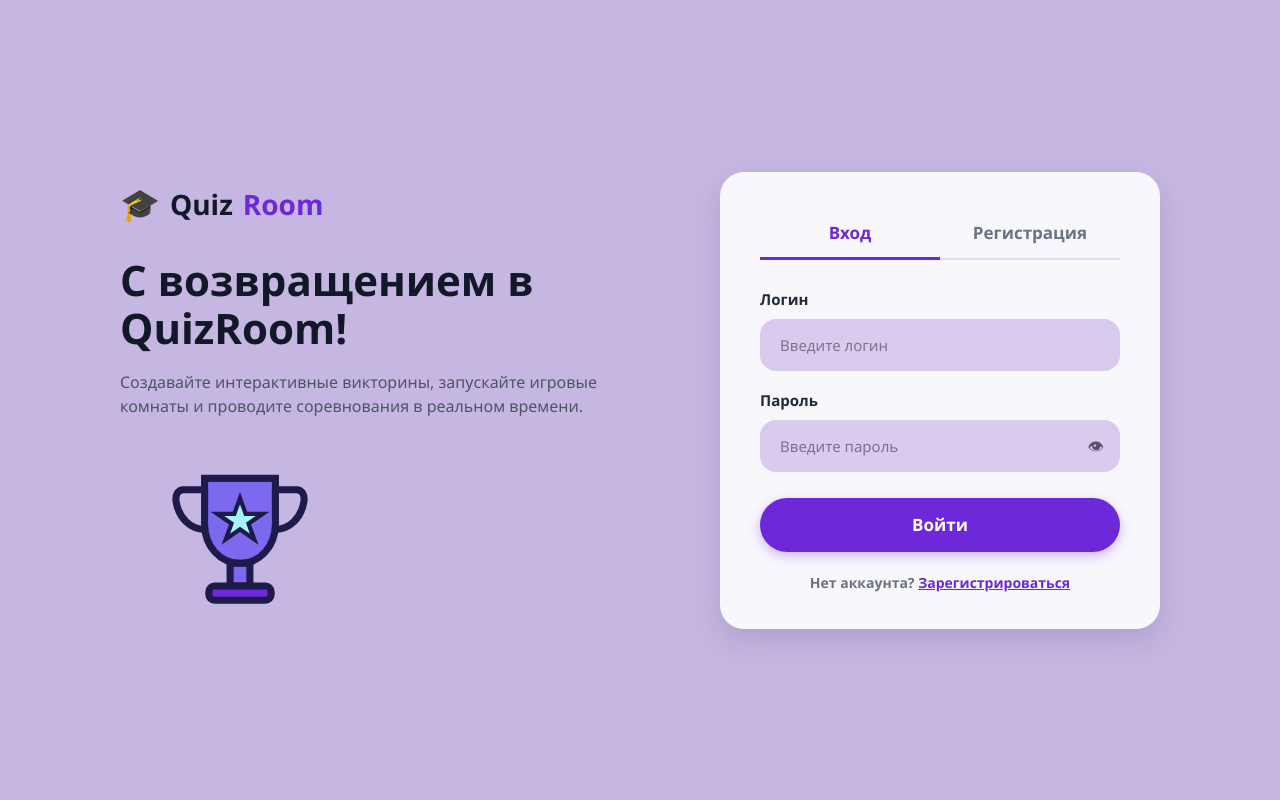
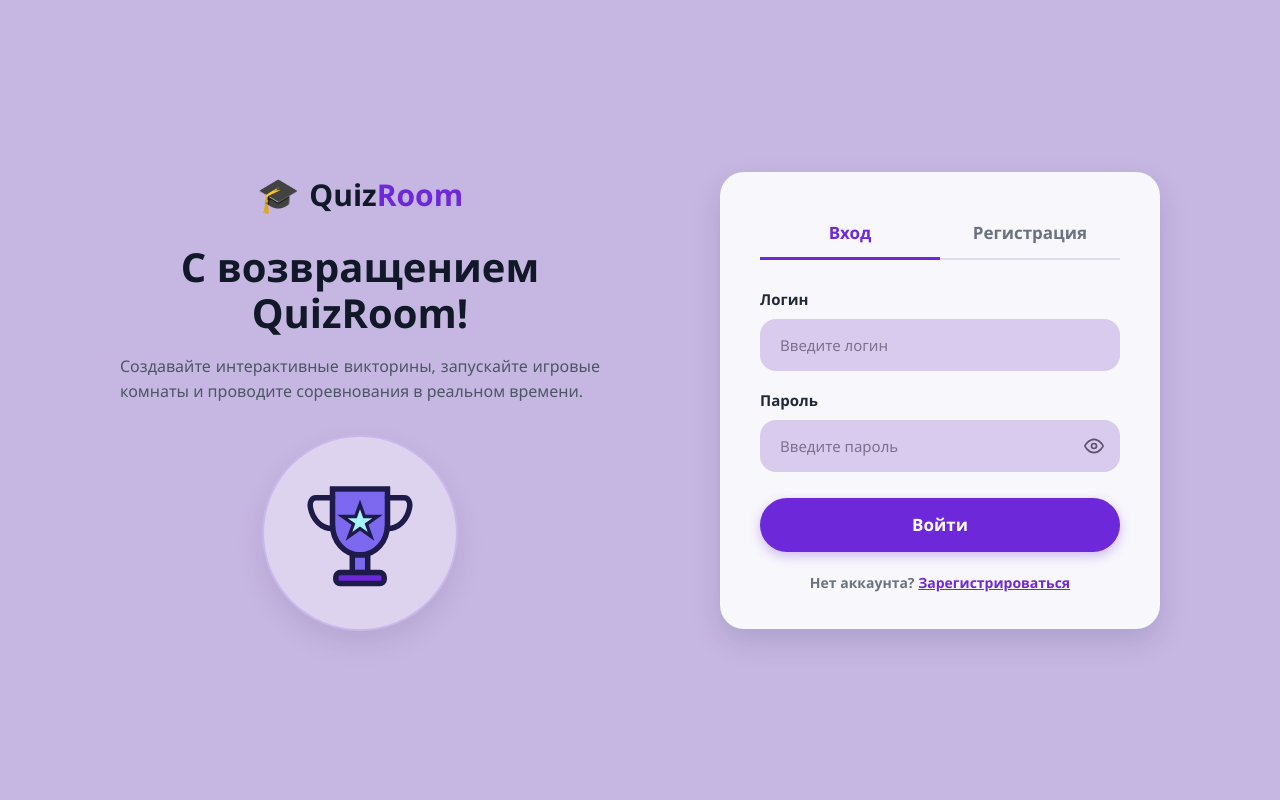
Before and after one commit to Aquamarin69/QuizRoom, an ASP.NET Core app: page /host in a window 1280 px wide. Run offline with ASP.NET Core 8, Linux system fonts and the light colour scheme; style sheets or scripts are compiled from the project's sources.

Commit message:
Обновил кубок и логотип на странице входа

```diff
--- a/QuizRoom.Web/Components/Pages/Host/HostAuth.razor
+++ b/QuizRoom.Web/Components/Pages/Host/HostAuth.razor
@@ -10,15 +10,14 @@
 
 <div class="auth-page">
     <div class="auth-container">
-        @* Левая приветственная колонка согласно макету *@
         <div class="auth-promo">
             <div class="brand-logo">
                 <span class="brand-icon" aria-hidden="true">🎓</span>
-                <span class="brand-dark">Quiz</span><span class="brand-accent">Room</span>
+                <span class="brand-name"><span class="brand-dark">Quiz</span><span class="brand-accent">Room</span></span>
             </div>
 
             <h1 class="promo-title">
-                @(isRegisterMode ? "Добро пожаловать в QuizRoom!" : "С возвращением в QuizRoom!")
+                @(isRegisterMode ? "Добро пожаловать   QuizRoom!" : "С возвращением   QuizRoom!")
             </h1>
 
             <p class="promo-subtitle">
@@ -26,6 +25,7 @@
             </p>
 
             <div class="promo-trophy" aria-hidden="true">
+                <div class="trophy-badge">
                     <svg viewBox="0 0 120 120" class="trophy-svg">
                         <path d="M35 20 H85 V52 C85 68 74 80 60 80 C46 80 35 68 35 52 Z" fill="#7C69EF" stroke="#1E1B4B" stroke-width="5" />
                         <path d="M35 28 H20 C16 28 14 32 15 37 C17 48 25 56 35 56" fill="none" stroke="#1E1B4B" stroke-width="5" stroke-linecap="round" />
@@ -36,8 +36,8 @@
                     </svg>
                 </div>
             </div>
+        </div>
 
-        @* Правая белая карточка с вкладками Вход / Регистрация *@
         <div class="auth-card">
             <div class="auth-tabs">
                 <button type="button"
@@ -52,7 +52,6 @@
                 </button>
             </div>
 
-            @* Вывод ошибки строго из AuthResult.Error *@
             @if (!string.IsNullOrEmpty(errorMessage))
             {
                 <div class="auth-error" role="alert">
@@ -85,8 +84,23 @@
                         <button type="button"
                                 class="toggle-password"
                                 @onclick="TogglePasswordVisibility"
-                                title="Показать или скрыть пароль">
-                            @(showPassword ? "🙈" : "👁")
+                                title="Показать или скрыть пароль"
+                                aria-label="Показать или скрыть пароль">
+                            @if (showPassword)
+                            {
+                                <svg width="20" height="20" viewBox="0 0 24 24" fill="none" stroke="currentColor" stroke-width="2" stroke-linecap="round" stroke-linejoin="round">
+                                    <path d="M17.94 17.94A10.07 10.07 0 0 1 12 20c-7 0-11-8-11-8a18.45 18.45 0 0 1 5.06-5.94" />
+                                    <path d="M9.9 4.24A9.12 9.12 0 0 1 12 4c7 0 11 8 11 8a18.5 18.5 0 0 1-2.16 3.19" />
+                                    <line x1="1" y1="1" x2="23" y2="23" />
+                                </svg>
+                            }
+                            else
+                            {
+                                <svg width="20" height="20" viewBox="0 0 24 24" fill="none" stroke="currentColor" stroke-width="2" stroke-linecap="round" stroke-linejoin="round">
+                                    <path d="M1 12s4-8 11-8 11 8 11 8-4 8-11 8-11-8-11-8z" />
+                                    <circle cx="12" cy="12" r="3" />
+                                </svg>
+                            }
                         </button>
                     </div>
                 </div>
@@ -105,8 +119,23 @@
                             <button type="button"
                                     class="toggle-password"
                                     @onclick="ToggleConfirmPasswordVisibility"
-                                    title="Показать или скрыть пароль">
-                                @(showConfirmPassword ? "🙈" : "👁")
+                                    title="Показать или скрыть пароль"
+                                    aria-label="Показать или скрыть пароль">
+                                @if (showConfirmPassword)
+                                {
+                                    <svg width="20" height="20" viewBox="0 0 24 24" fill="none" stroke="currentColor" stroke-width="2" stroke-linecap="round" stroke-linejoin="round">
+                                        <path d="M17.94 17.94A10.07 10.07 0 0 1 12 20c-7 0-11-8-11-8a18.45 18.45 0 0 1 5.06-5.94" />
+                                        <path d="M9.9 4.24A9.12 9.12 0 0 1 12 4c7 0 11 8 11 8a18.5 18.5 0 0 1-2.16 3.19" />
+                                        <line x1="1" y1="1" x2="23" y2="23" />
+                                    </svg>
+                                }
+                                else
+                                {
+                                    <svg width="20" height="20" viewBox="0 0 24 24" fill="none" stroke="currentColor" stroke-width="2" stroke-linecap="round" stroke-linejoin="round">
+                                        <path d="M1 12s4-8 11-8 11 8 11 8-4 8-11 8-11-8-11-8z" />
+                                        <circle cx="12" cy="12" r="3" />
+                                    </svg>
+                                }
                             </button>
                         </div>
                     </div>
@@ -134,27 +163,19 @@
 </div>
 
 @code {
-    // Режим формы: false — Вход, true — Регистрация
     private bool isRegisterMode;
 
-    // Поля ввода формы
     private string login = string.Empty;
     private string password = string.Empty;
     private string confirmPassword = string.Empty;
 
-    // Флаги видимости пароля
     private bool showPassword;
     private bool showConfirmPassword;
 
-    // Текст ошибки, возвращаемый из AuthResult.Error
     private string? errorMessage;
 
-    // Блокировка кнопки во время отправки запроса
     private bool isSubmitting;
 
-    /// <summary>
-    /// Если ведущий уже авторизован в текущей сессии, сразу перенаправляет к списку викторин.
-    /// </summary>
     protected override void OnInitialized()
     {
         if (AuthService.CurrentHostId is not null)
@@ -163,10 +184,6 @@
         }
     }
 
-    /// <summary>
-    /// Переключает вкладки Вход / Регистрация и очищает сообщение об ошибке.
-    /// </summary>
-    /// <param name="register">True для режима регистрации, false для входа.</param>
     private void SwitchMode(bool register)
     {
         isRegisterMode = register;
@@ -174,19 +191,10 @@
         confirmPassword = string.Empty;
     }
 
-    /// <summary>
-    /// Переключает отображение символов в основном поле пароля.
-    /// </summary>
     private void TogglePasswordVisibility() => showPassword = !showPassword;
 
-    /// <summary>
-    /// Переключает отображение символов в поле подтверждения пароля.
-    /// </summary>
     private void ToggleConfirmPasswordVisibility() => showConfirmPassword = !showConfirmPassword;
 
-    /// <summary>
-    /// Выполняет вход или регистрацию ведущего через IAuthService.
-    /// </summary>
     private async Task HandleSubmitAsync()
     {
         errorMessage = null;
@@ -196,8 +204,6 @@
         {
             if (isRegisterMode)
             {
-                // Если пароли не совпадают, передаём пустой пароль в сервис,
-                // чтобы получить стандартное сообщение об ошибке из AuthResult.Error
                 string passwordToRegister = password == confirmPassword ? password : string.Empty;
                 AuthResult regResult = await AuthService.RegisterAsync(login, passwordToRegister);
 
--- a/QuizRoom.Web/Components/Pages/Host/HostAuth.razor.css
+++ b/QuizRoom.Web/Components/Pages/Host/HostAuth.razor.css
@@ -1,4 +1,3 @@
-/* Основной лавандовый фон экрана авторизации как на макете */
 .auth-page {
     min-height: 100vh;
     background-color: #c6b7e2;
@@ -9,7 +8,6 @@
     font-family: 'Segoe UI', Tahoma, Geneva, Verdana, sans-serif;
 }
 
-/* Двухколоночная сетка: приветствие слева и карточка справа */
 .auth-container {
     width: 100%;
     max-width: 1040px;
@@ -19,23 +17,32 @@
     gap: 48px;
 }
 
-/* Левая колонка */
 .auth-promo {
     flex: 1;
     max-width: 480px;
+    display: flex;
+    flex-direction: column;
+    align-items: center;
+    text-align: center;
 }
 
 .brand-logo {
     display: flex;
     align-items: center;
+    justify-content: center;
     gap: 10px;
-    font-size: 28px;
+    font-size: 30px;
     font-weight: 800;
-    margin-bottom: 28px;
+    margin-bottom: 24px;
 }
 
 .brand-icon {
-    font-size: 32px;
+    font-size: 34px;
+}
+
+.brand-name {
+    display: inline-flex;
+    align-items: center;
 }
 
 .brand-dark {
@@ -47,7 +54,7 @@
 }
 
 .promo-title {
-    font-size: 42px;
+    font-size: 40px;
     font-weight: 800;
     line-height: 1.15;
     color: #111827;
@@ -55,24 +62,38 @@
 }
 
 .promo-subtitle {
+    width: 100%;
     font-size: 16px;
-    line-height: 1.5;
+    line-height: 1.55;
     color: #4b5563;
     margin: 0 0 32px 0;
+    text-align: justify;
 }
 
 .promo-trophy {
+    width: 100%;
     display: flex;
+    align-items: center;
     justify-content: center;
-    max-width: 240px;
+}
+
+.trophy-badge {
+    width: 196px;
+    height: 196px;
+    border-radius: 50%;
+    background-color: rgba(248, 247, 252, 0.45);
+    border: 2px solid rgba(109, 40, 217, 0.16);
+    display: flex;
+    align-items: center;
+    justify-content: center;
+    box-shadow: 0 12px 28px rgba(30, 27, 75, 0.1);
 }
 
 .trophy-svg {
-    width: 170px;
-    height: 170px;
+    width: 132px;
+    height: 132px;
 }
 
-/* Правая белая карточка формы */
 .auth-card {
     width: 100%;
     max-width: 440px;
@@ -82,7 +103,6 @@
     box-shadow: 0 12px 30px rgba(30, 27, 75, 0.14);
 }
 
-/* Вкладки Вход / Регистрация с нижней полосой */
 .auth-tabs {
     display: flex;
     border-bottom: 2px solid #e2d9f3;
@@ -108,7 +128,6 @@
         border-bottom-color: #6d28d9;
     }
 
-/* Плашка вывода ошибки из AuthResult.Error */
 .auth-error {
     background-color: #fee2e2;
     border: 1px solid #fca5a5;
@@ -120,7 +139,6 @@
     font-weight: 600;
 }
 
-/* Форма */
 .auth-form {
     display: flex;
     flex-direction: column;
@@ -169,15 +187,21 @@
 .toggle-password {
     position: absolute;
     right: 12px;
+    display: flex;
+    align-items: center;
+    justify-content: center;
     background: none;
     border: none;
     cursor: pointer;
-    font-size: 16px;
     color: #5b516e;
     padding: 4px;
+    transition: color 0.15s ease;
 }
 
-/* Фиолетовая кнопка-капсула */
+    .toggle-password:hover {
+        color: #6d28d9;
+    }
+
 .btn-primary-pill {
     margin-top: 8px;
     padding: 14px 24px;
@@ -201,7 +225,6 @@
         cursor: not-allowed;
     }
 
-/* Нижняя ссылка переключения */
 .auth-footer {
     margin-top: 20px;
     text-align: center;
@@ -232,10 +255,5 @@
 
     .promo-title {
         font-size: 32px;
-        text-align: center;
-    }
-
-    .promo-subtitle {
-        text-align: center;
     }
 }
```
Lines whose indentation alone changed are shown as unchanged.
